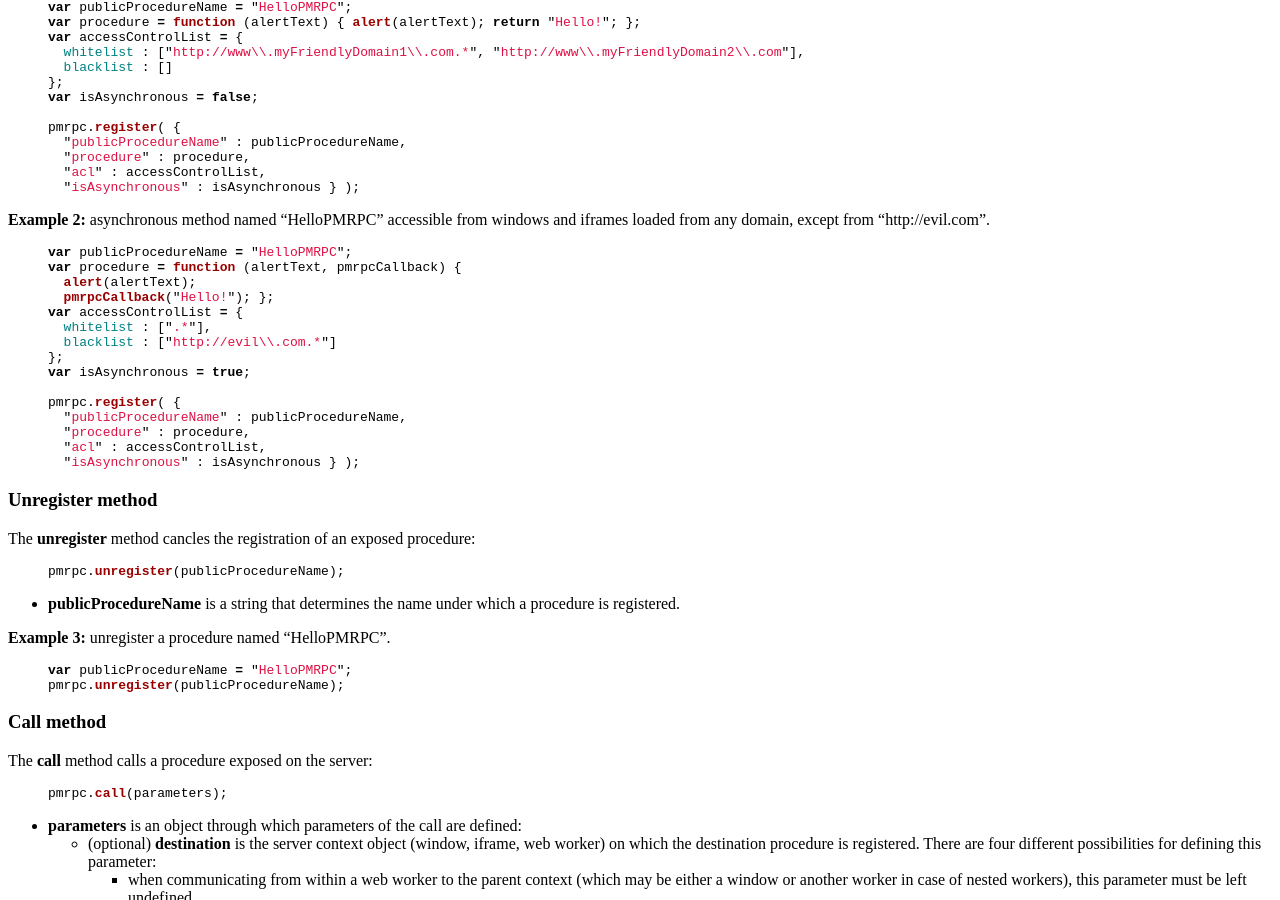
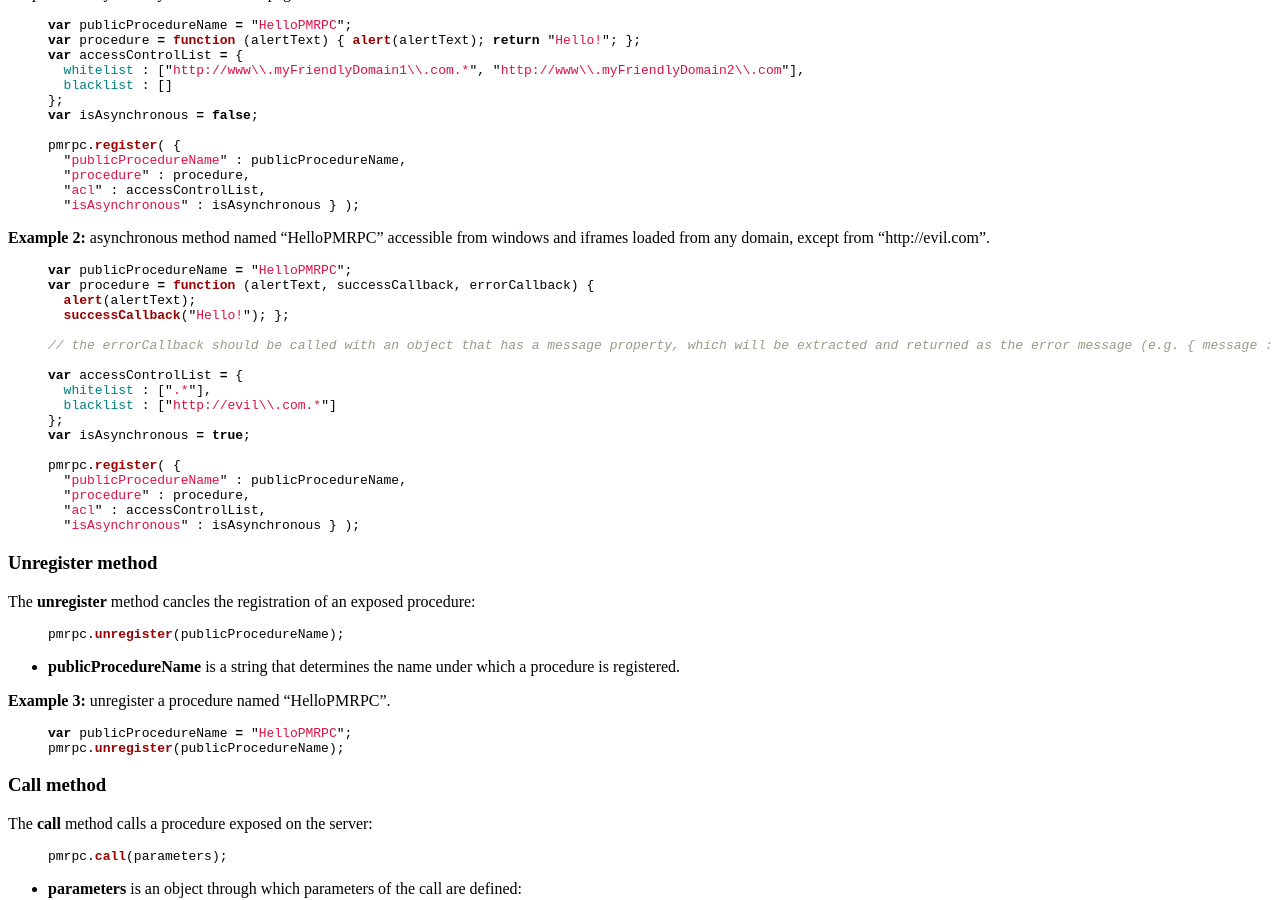
Before and after one commit to izuzak/pmrpc, a Jekyll site: the page built from apidocs.markdown, in a window 1280 px wide and 900 px high, scrolled down 4105 px. Built offline with Jekyll 4.4.1, drawn with Linux system fonts in a browser that asks for light colours; Markdown is read by kramdown in place of the engine named in the settings; some of the changed text lies outside the part shown.

Commit message:
update docs with error callback for async procedures

```diff
--- a/apidocs.markdown
+++ b/apidocs.markdown
@@ -142,7 +142,7 @@
 
 ### Asynchronous procedures
 
-When a call is routed to the server, pmrpc calls the target procedure, waits for it to execute and returns the result to the client. This execution flow works for synchronous procedures registered on the server and doesn't work for asynchronous procedures. If the registered procedure is asynchronous - it returns immediately, continues processing in the background and invokes a callback function when execution finishes. Pmrpc supports **asynchronous procedures** by automatically passing a callback function which asynchronous procedures should call with the return value.
+When a call is routed to the server, pmrpc calls the target procedure, waits for it to execute and returns the result to the client. This execution flow works for synchronous procedures registered on the server and doesn't work for asynchronous procedures. If the registered procedure is asynchronous - it returns immediately, continues processing in the background and invokes a callback function when execution finishes. Pmrpc supports **asynchronous procedures** by automatically passing onsuccess and onerror callback functions which asynchronous procedures should call with the return value.
 
 
 ### Access control
@@ -234,9 +234,12 @@
 
 {% highlight javascript %}
 var publicProcedureName = "HelloPMRPC";
-var procedure = function (alertText, pmrpcCallback) {
+var procedure = function (alertText, successCallback, errorCallback) {
   alert(alertText);
-  pmrpcCallback("Hello!"); };
+  successCallback("Hello!"); };
+
+// the errorCallback should be called with an object that has a message property, which will be extracted and returned as the error message (e.g. { message : "boink! error!"})
+
 var accessControlList = {
   whitelist : [".*"],
   blacklist : ["http://evil\\.com.*"]
```
Also changed, not shown: test/testingCrossDocumentServer.html (+1 -1 lines).
